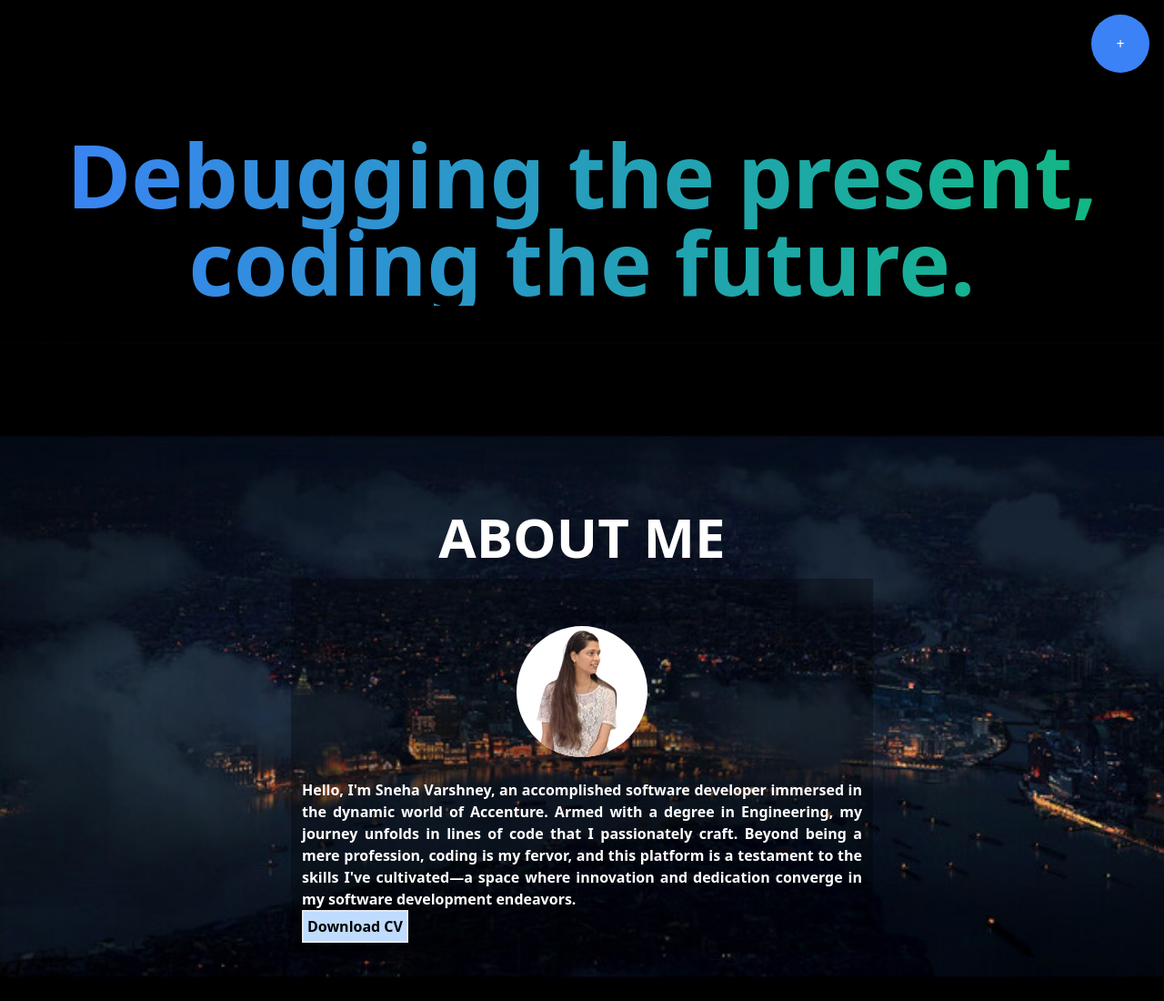
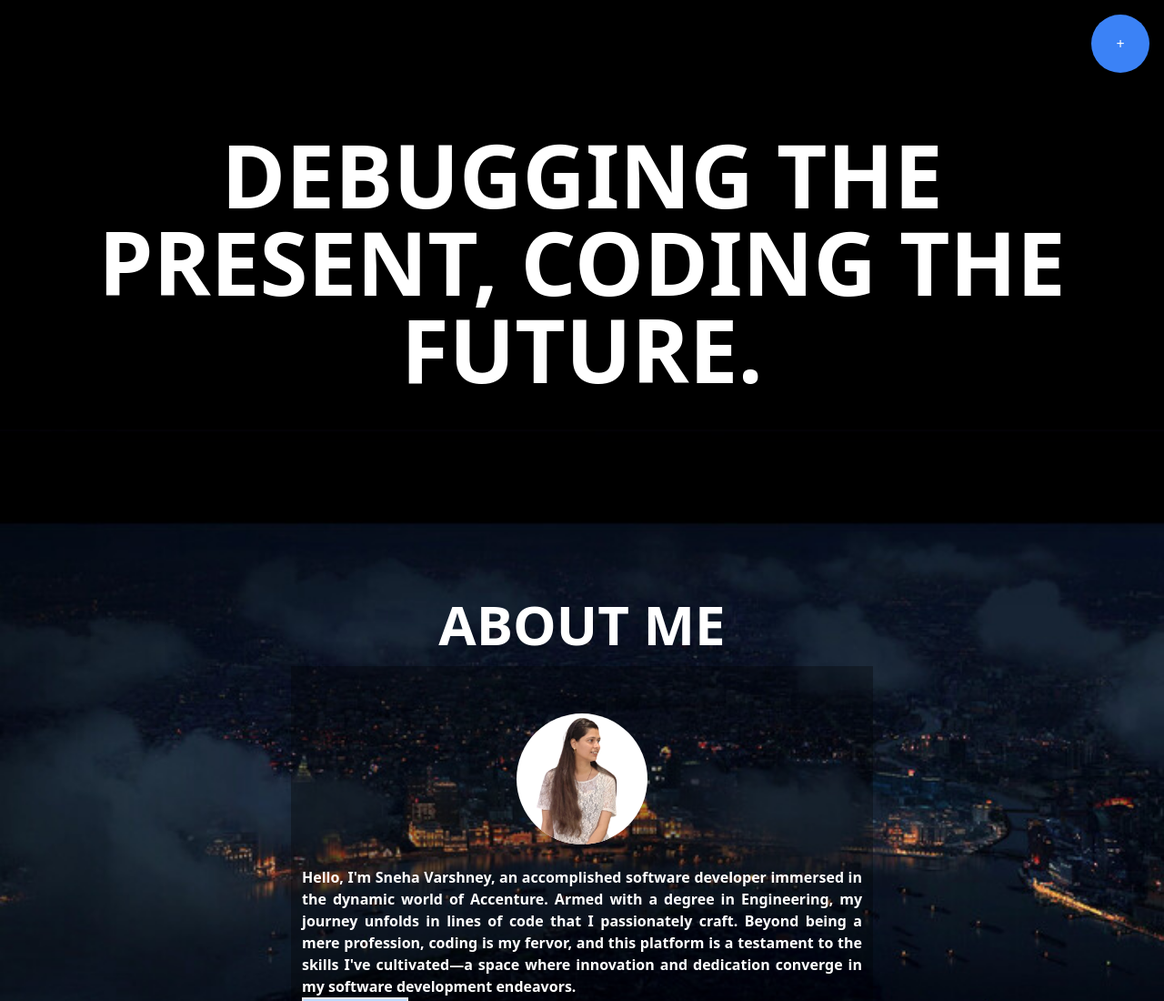
Before and after one commit to SnehaVarshney11/Portfolio, a website: page index.html in a window 1280 px wide. Shown: the top 1100 px of the page at 91% size. Drawn offline with nearby package versions, Linux system fonts and the light colour scheme.

Commit message:
Chnage heading css

```diff
--- a/index.html
+++ b/index.html
@@ -18,11 +18,16 @@
     <main class="text-white">
       <div class="sticky h-full w-full" id="navigation"></div>
       <div class="m-10 mt-36 text-center">
-        <h1
+<!--         <h1
           class="text-4xl md:text-6xl lg:text-8xl font-bold text-transparent bg-gradient-to-r from-blue-500 to-green-500 bg-clip-text"
         >
           Debugging the present, coding the future.
-        </h1>
+        </h1> -->
+        <h2
+          class="text-4xl md:text-6xl lg:text-8xl font-bold text-center uppercase flex-grow"
+        >
+          Debugging the present, coding the future.
+        </h2>
       </div>
       <!--------------- ABOUT ME  ------------------>
       <div
@@ -32,11 +37,12 @@
       >
         <div>
           <div class="pt-14 pb-4">
-            <h1
-              class="text-3xl md:text-6xl font-bold text-center uppercase flex-grow"
-            >
-              About Me
-            </h1>
+            <h2
+
+          class="text-3xl md:text-6xl font-bold text-center uppercase flex-grow"
+        >
+          About Me
+        </h2>
           </div>
           <div class="flex justify-center items-center">
             <div
```
